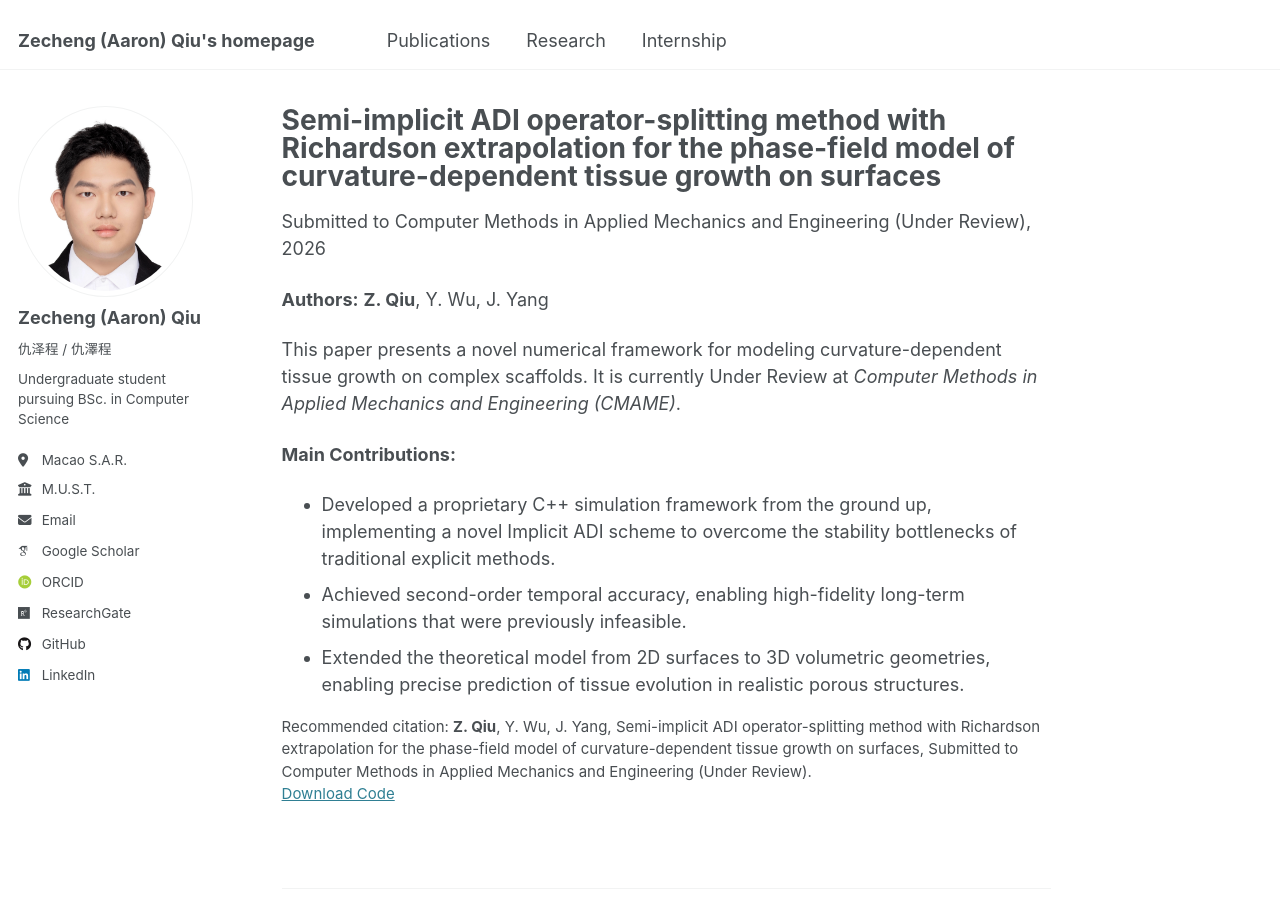
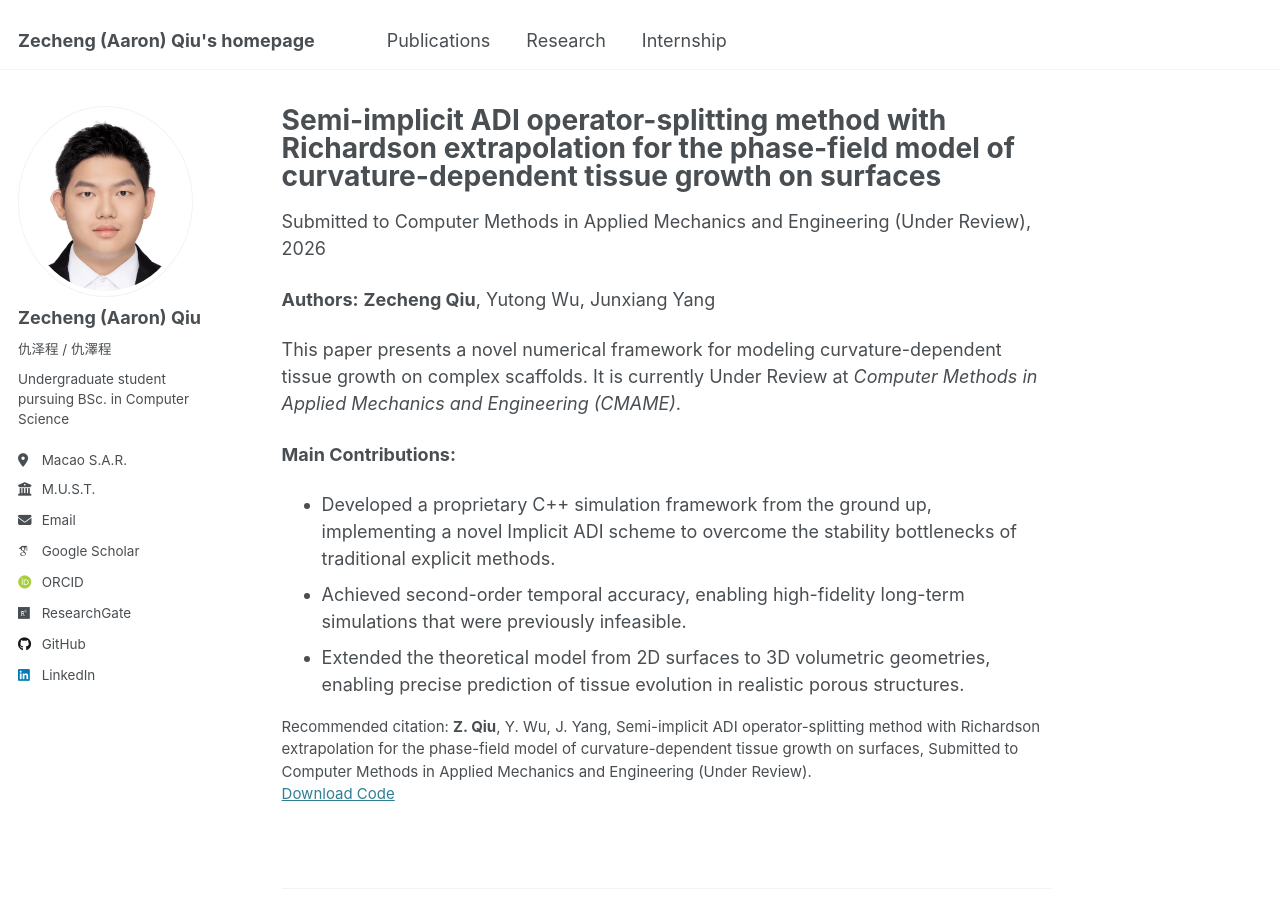
Before and after one commit to aaron-z-chiu/aaron-z-chiu.github.io, a Jekyll site: the page built from _publications/2026-02-01-tissue-growth.md, in a window 1280 px wide and 900 px high. Built offline with Jekyll 4.4.1, drawn with Linux system fonts in a browser that asks for light colours; some web fonts are replaced.

Commit message:
Full name of author

```diff
--- a/_publications/2026-02-01-tissue-growth.md
+++ b/_publications/2026-02-01-tissue-growth.md
@@ -12,7 +12,7 @@ codeurl: 'https://github.com/aaron-z-chiu/phase-field-tissue-growth'
 citation: '<b>Z. Qiu</b>, Y. Wu, J. Yang, Semi-implicit ADI operator-splitting method with Richardson extrapolation for the phase-field model of curvature-dependent tissue growth on surfaces, Submitted to Computer Methods in Applied Mechanics and Engineering (Under Review).'
 ---
 
-<b>Authors:</b> <b>Z. Qiu</b>, Y. Wu, J. Yang
+<b>Authors:</b> <b>Zecheng Qiu</b>, Yutong Wu, Junxiang Yang
 
 This paper presents a novel numerical framework for modeling curvature-dependent tissue growth on complex scaffolds. It is currently Under Review at *Computer Methods in Applied Mechanics and Engineering (CMAME)*.
 
```
Also changed, not shown: _publications/2025-08-25-3d-vesicles-model.md (+1 -1 lines).
